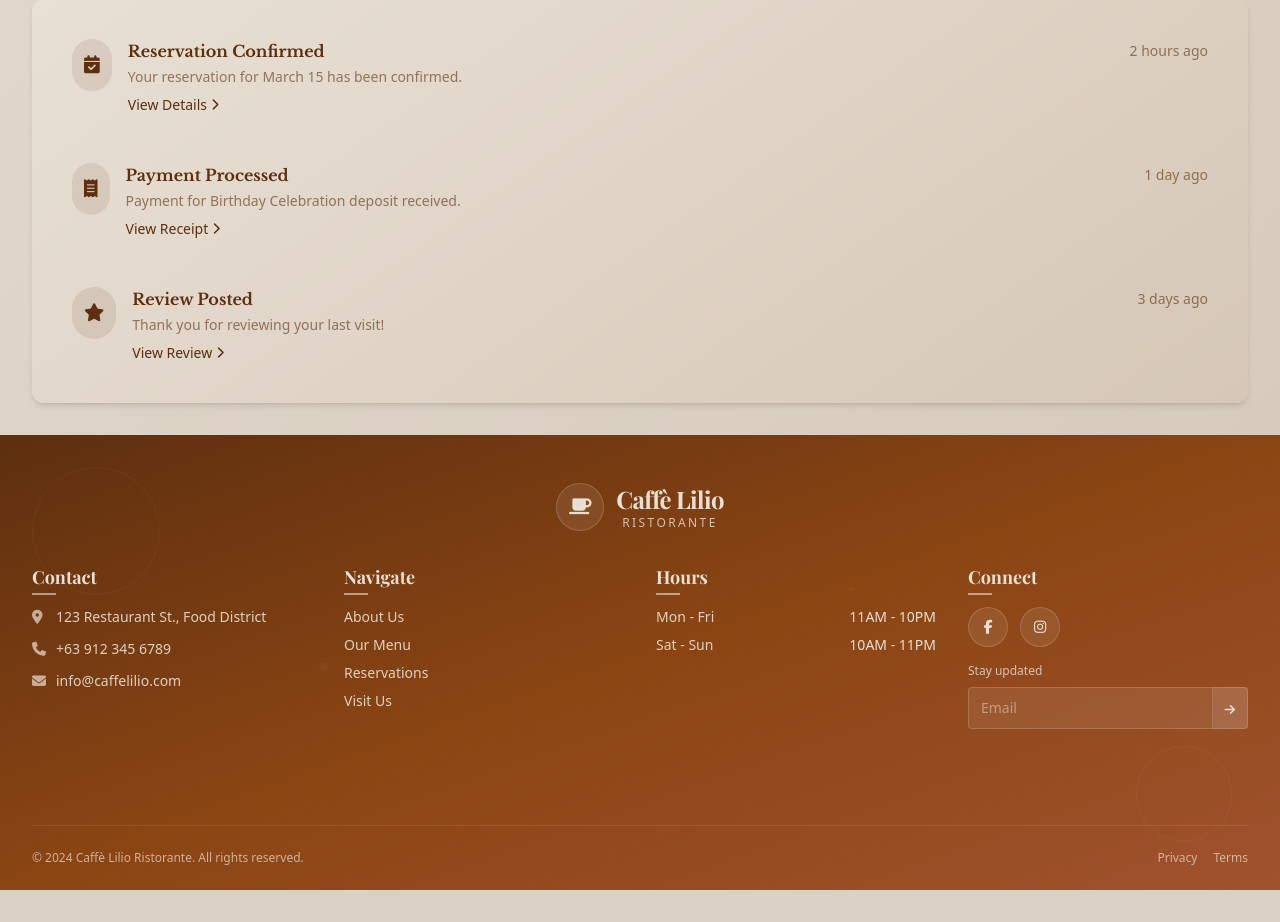
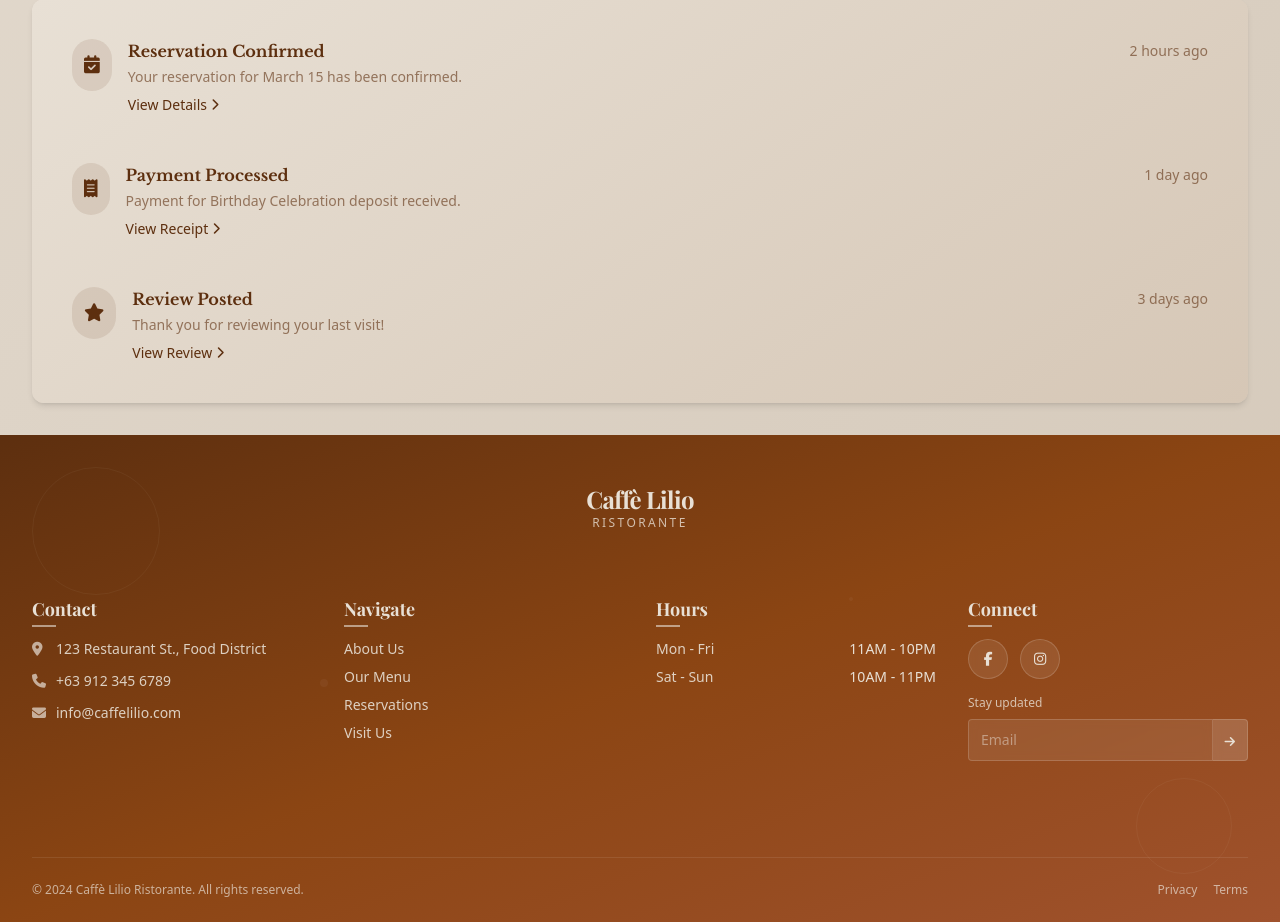
Before and after one commit to wisel-ctrl/bilogsystem, a PHP site: page /customer/customerindex.php in a window 1280 px wide. Shown: the part 1409-2331 px from the top of the page. Before the commit the page ends 2299 px from the top, so only its background shows below. Run offline with PHP 8.4, Linux system fonts and the light colour scheme; the visitor is signed in with stand-in values (Sample User, id 1); some libraries are stand-ins or nearby versions.

Commit message:
Update customerindex.php

```diff
--- a/customer/customerindex.php
+++ b/customer/customerindex.php
@@ -601,11 +601,8 @@ require_once 'customer_auth.php'; ?>
             <!-- Main Footer Content -->
             <div class="py-12">
                 <!-- Brand Section -->
-                <div class="text-center mb-4">
+                <div class="text-center mb-12">
                     <div class="inline-flex items-center space-x-3 mb-4">
-                        <div class="w-12 h-12 bg-warm-cream/10 rounded-full flex items-center justify-center backdrop-blur-sm border border-warm-cream/20">
-                            <i class="fas fa-coffee text-lg text-warm-cream"></i>
-                        </div>
                         <div>
                             <h2 class="font-playfair font-bold text-2xl tracking-tight">Caffè Lilio</h2>
                             <p class="text-xs tracking-[0.2em] text-warm-cream/80 uppercase font-inter font-light">Ristorante</p>
```
